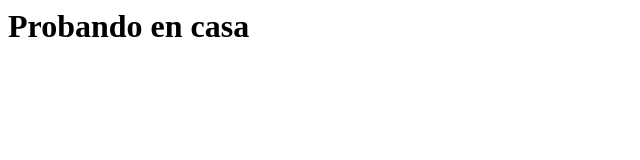
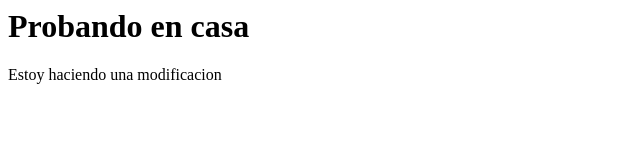
Before and after one commit to Juancarbg/encasadechill, a plain HTML site: page encasachill/index.html in a window 1280 px wide. Shown: the whole page, without its empty margins (0-640 px from the left). Drawn offline with Linux system fonts and the light colour scheme.

Commit message:
Un nuevo cambio

```diff
--- a/encasachill/index.html
+++ b/encasachill/index.html
@@ -1 +1,2 @@
 <h1>Probando en casa</h1>
+<p>Estoy haciendo una modificacion<p>
```
